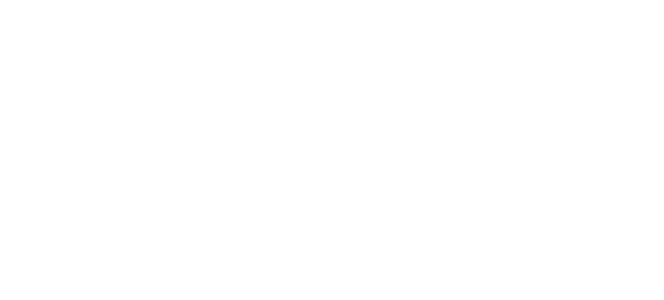
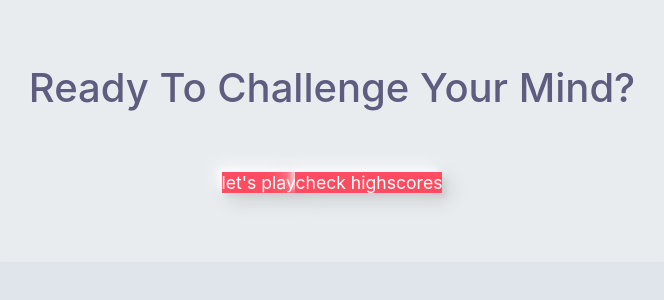
Before and after one commit to victor-cody/Trivial-quiz-app, a React (Create React App) app: page / in a window 1280 px wide. Shown: the top 300 px of the page, without its empty margins (308-972 px from the left). Built offline with nearby package versions, Linux system fonts and the light colour scheme.

Commit message:
created homepage

```diff
--- a/src/App.js
+++ b/src/App.js
@@ -9,13 +9,16 @@
 import './assets/animate/_animations.scss'
 
 import './assets/sass/App.scss';
+import Home from "./components/Homepage/Home";
 
 function App() {
 
   return (
     <>
     <Router>
-
+      <Switch>
+        <Route path='/' exact component={Home} />
+      </Switch>
     </Router>
 
     </>
--- a/src/assets/sass/App.scss
+++ b/src/assets/sass/App.scss
@@ -9,4 +9,13 @@
 	padding: 0;
 }
 
+body{
+	background-color: $primary-bg;
+	color: $primary-textcolor;
+	  font-size: $desktop-font;
+	  line-height: 1.7;
+	  overflow-x: hidden;
+	  -webkit-font-smoothing: antialiased;
+	  -moz-osx-font-smoothing: grayscale;
+}
 @import './components/button';
--- a/src/assets/sass/_variables.scss
+++ b/src/assets/sass/_variables.scss
@@ -1,7 +1,13 @@
+
+//Colors
 $white: #fff;
-$white-grey:#ecf5ff;
+$primary-bg:#e0e5ec;
+$primary-textcolor:#5E5C7F;
 $primary-blue:#007bff;
 $primary-blue-s1:#74b5fc;
 $blue-2:#004289;
 
 $red:#FF4C60;
+
+//Fonts
+$desktop-font:1.1rem;
--- /dev/null
+++ b/src/components/Homepage/Home.jsx
@@ -0,0 +1,18 @@
+import React from 'react';
+import { Link } from 'react-router-dom';
+
+const Home = () => {
+	return (
+		<div className='container w-100 d-flex justify-content-center align-items-center'>
+			<div className="jumbotron d-flex flex-column align-items-center justify-content-center">
+				<h1 className='text-title h1 text-center'>Ready To Challenge Your Mind?</h1>
+				<div className='mt-5' >
+					<Link className="a text-title">let's play</Link>
+					<Link className="a text-title">check highscores</Link>
+				</div>
+			</div>
+		</div>
+	);
+};
+
+export default Home;
```
